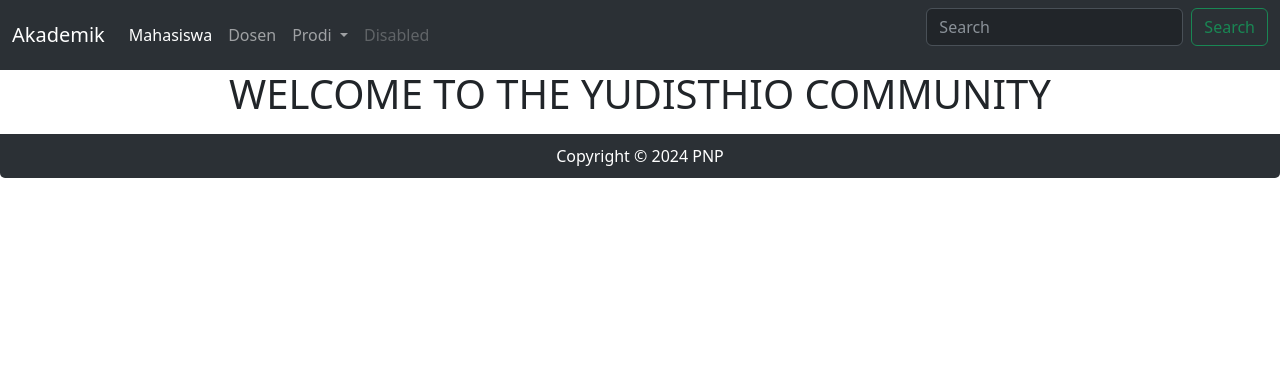
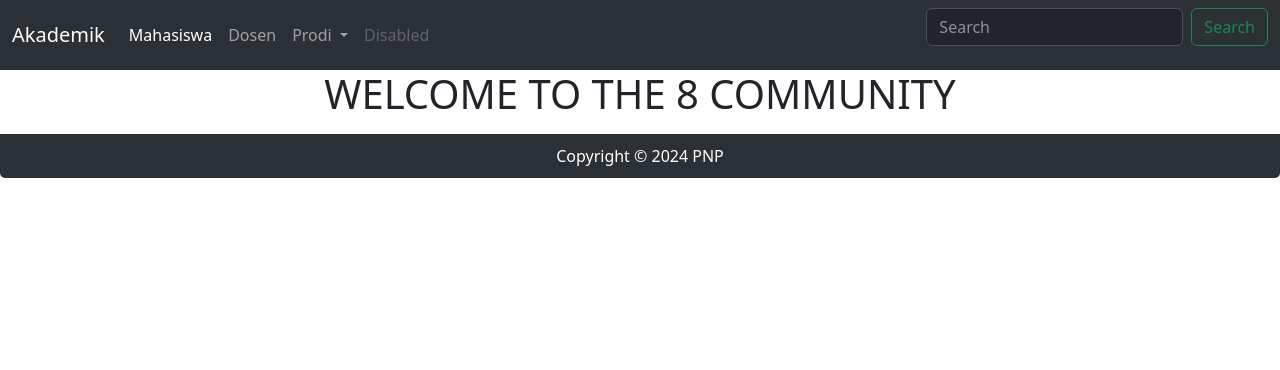
Before and after one commit to jarxxw/web_lanjut_kelompok_8, a PHP site: page /index.php in a window 1280 px wide. Shown: the top 370 px of the page. Run offline with PHP 8.4, Linux system fonts and the light colour scheme.

Commit message:
home.php

```diff
--- a/home.php
+++ b/home.php
@@ -7,7 +7,7 @@
 </head>
 <body>
     <div class="container">
-        <h1><p align="center">WELCOME TO THE YUDISTHIO COMMUNITY </p></h1>
+        <h1><p align="center">WELCOME TO THE 8 COMMUNITY </p></h1>
     </div>
 </body>
 </html>
```
